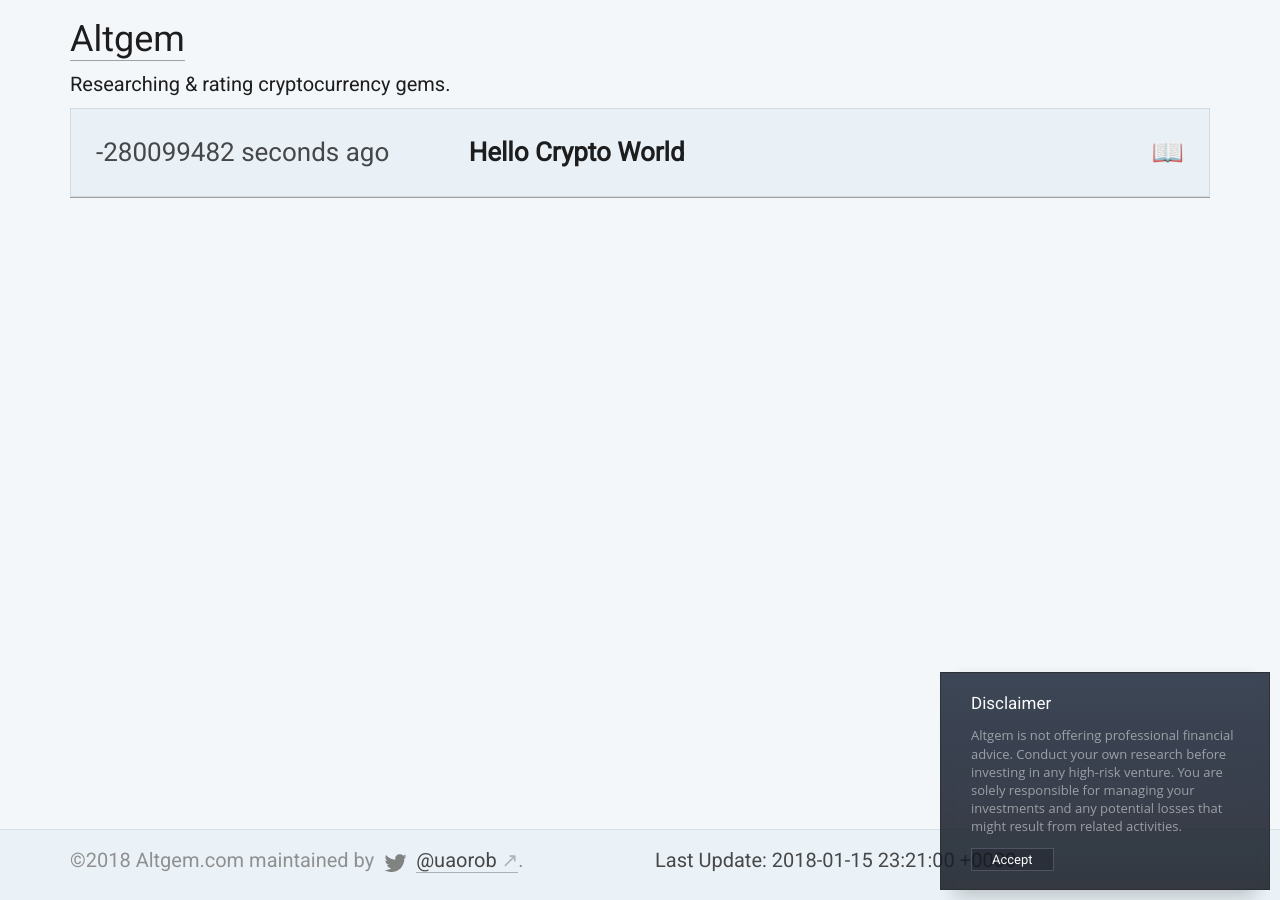
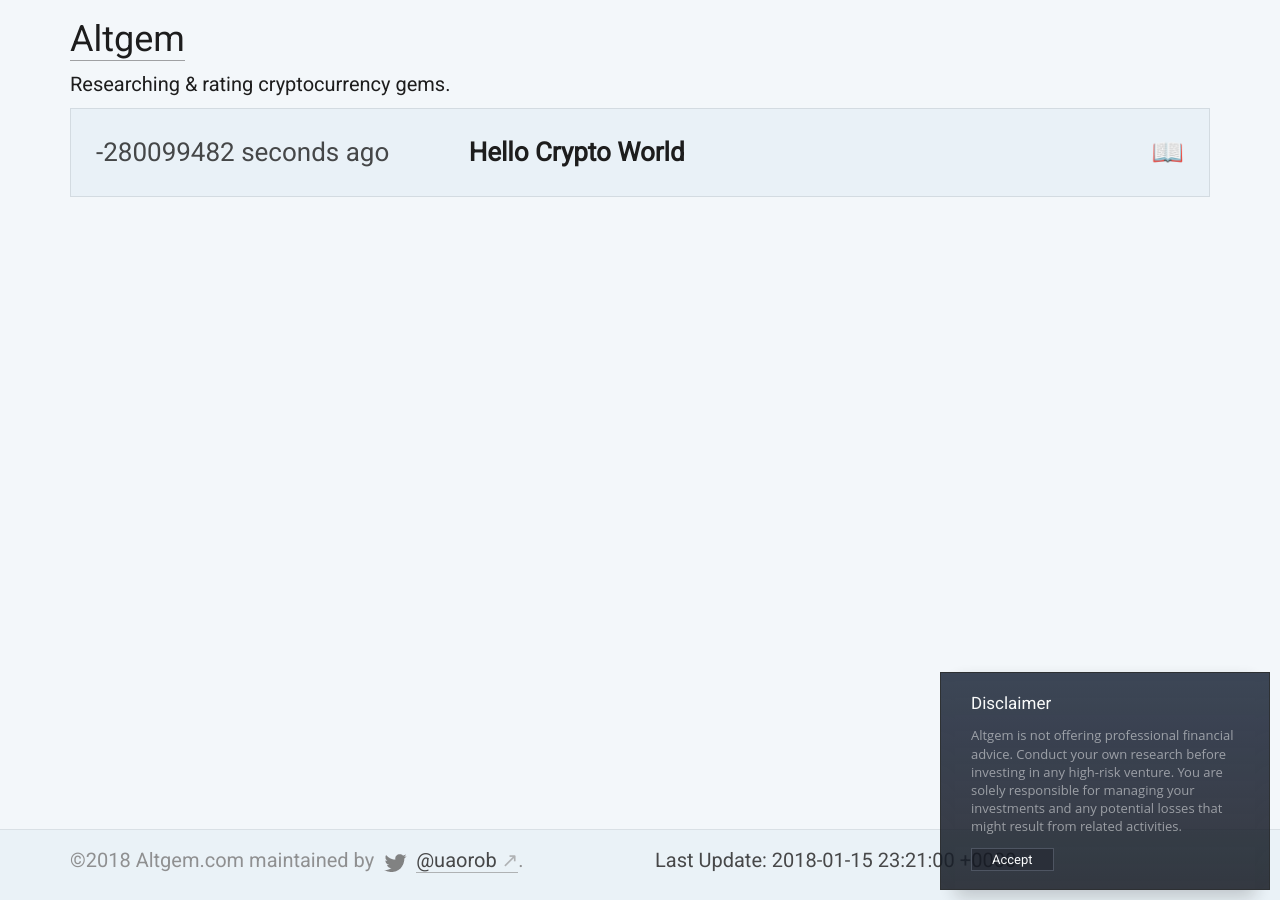
Before and after one commit to uaorob/altgem, a Jekyll site: the page built from index.html, in a window 1280 px wide. Built offline with Jekyll 4.4.1, drawn with Linux system fonts in a browser that asks for light colours; nearby versions of some CDN libraries.

Commit message:
minor css changes

```diff
--- a/_sass/_index.scss
+++ b/_sass/_index.scss
@@ -31,7 +31,7 @@
     content: " ↗";
     color: #9fa1a3;
 }
-.biglink:hover {
+.biglink, .biglink:hover {
     box-shadow: none;
 }
 .wrapper {
--- a/gulpfile.js
+++ b/gulpfile.js
@@ -93,7 +93,7 @@
 		'optimize-html',
 		'include-css',
 	    //'netlify',
-		//'serve-skipbuild',
+		'serve-skipbuild',
 		callback
 	);
 });
```
Also changed, not shown: Gemfile.lock (added), 4 other files.
